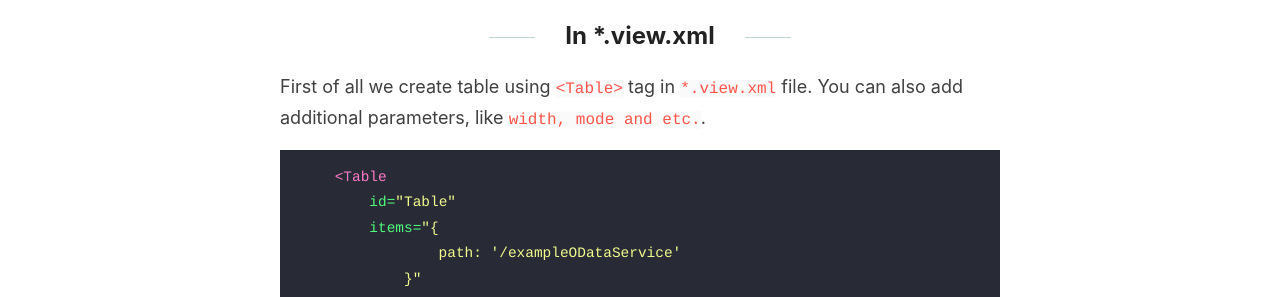
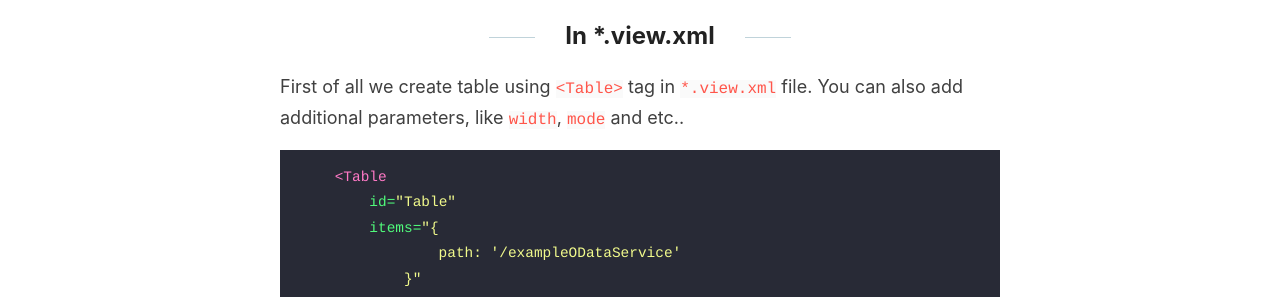
Before and after one commit to XAP-Software/XAP-Software.github.io, a Jekyll site: the page built from _posts/2022-04-08-creating_table_in_xml.md, in a window 1280 px wide. Shown: the part 358-655 px from the top of the page. Built offline with Jekyll 4.4.1, drawn with Linux system fonts in a browser that asks for light colours.

Commit message:
Update 2022-04-08-creating_table_in_xml.md

````diff
--- a/_posts/2022-04-08-creating_table_in_xml.md
+++ b/_posts/2022-04-08-creating_table_in_xml.md
@@ -9,7 +9,7 @@ author: Vladislav Kobenko
 In case you need to create table in `*.view.xml` file in SAP UI5, you need to do few steps below.
 
 ## In *.view.xml
-First of all we create table using `<Table>` tag in `*.view.xml` file. You can also add additional parameters, like `width, mode and etc.`.
+First of all we create table using `<Table>` tag in `*.view.xml` file. You can also add additional parameters, like `width`, `mode` and etc..
 
 ```xml
     <Table
````
